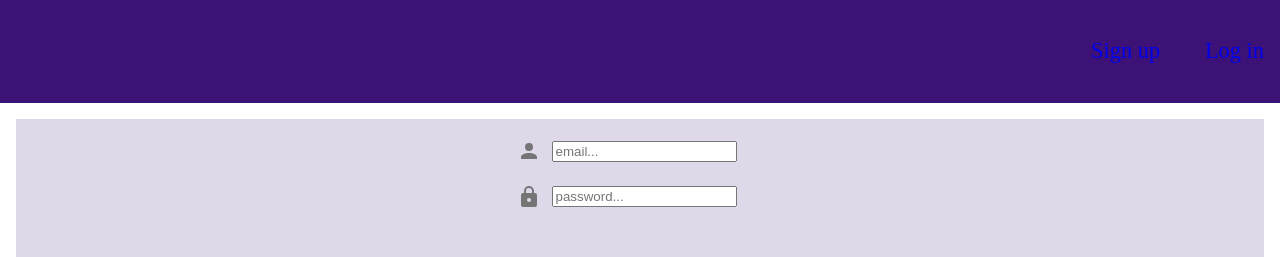
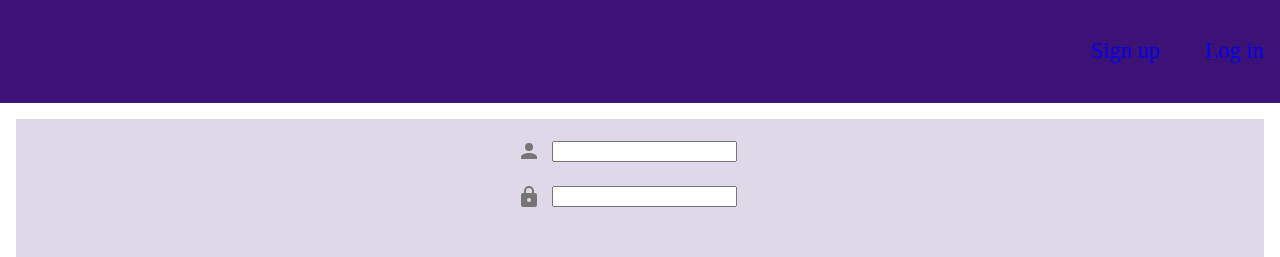
Before and after one commit to Phil-G-94/PricingPortal, a React (Vite) app in the folder frontend/: page /login in a window 1280 px wide. Shown: the top 257 px of the page. Built offline with nearby package versions, Linux system fonts and the light colour scheme; a web font is replaced by a local one.

Commit message:
fix: signup and login form html attributes

```diff
--- a/frontend/src/components/Login.jsx
+++ b/frontend/src/components/Login.jsx
@@ -20,7 +20,7 @@ function Login() {
 
         try {
             const response = await fetch(
-                "https://pricingportal.onrender.com/login",
+                "http://localhost:8080/login",
                 {
                     method: "POST",
                     headers: {
@@ -65,41 +65,43 @@ function Login() {
     return (
         <>
             <form
+                id="formLogin"
                 action="/login"
                 className="flex_col_place_items_center login-form"
                 onSubmit={onSubmitHandler}
             >
-                <label htmlFor="email" className="input-group">
+                <label htmlFor="login_email" className="input-group">
                     <Icon
                         path={mdiAccount}
-                        title="email"
+                        title="login_email"
                         size={1}
                         className="icon"
                     ></Icon>
                     <input
                         type="email"
-                        name="email"
-                        id="email"
-                        placeholder="email..."
-                        autoComplete="on"
+                        name="login_email"
+                        id="login_email"
+                        autoComplete="email"
                         ref={emailRef}
                         required
                     />
                 </label>
 
-                <label htmlFor="password" className="input-group">
+                <label
+                    htmlFor="login_password"
+                    className="input-group"
+                >
                     <Icon
                         path={mdiLock}
-                        title="password"
+                        title="login_password"
                         size={1}
                         className="icon"
                     ></Icon>
                     <input
                         type="password"
-                        name="password"
-                        id="password"
-                        placeholder="password..."
-                        autoComplete="on"
+                        name="login_password"
+                        id="login_password"
+                        autoComplete="current-password"
                         ref={passwordRef}
                         required
                     />
--- a/frontend/src/components/Signup.jsx
+++ b/frontend/src/components/Signup.jsx
@@ -56,11 +56,12 @@ function Signup() {
     return (
         <>
             <form
+                id="formSignup"
                 action="/signup"
                 className="flex_col_place_items_center signup-form"
                 onSubmit={onSubmitHandler}
             >
-                <label htmlFor="name" className="input-group">
+                <label htmlFor="signup_name" className="input-group">
                     <Icon
                         path={mdiBadgeAccount}
                         title="name"
@@ -69,14 +70,14 @@ function Signup() {
                     ></Icon>
                     <input
                         type="text"
-                        name="name"
-                        id="name"
-                        placeholder="name..."
+                        name="signup_name"
+                        id="signup_name"
+                        autoComplete="name"
                         ref={nameRef}
                         required
                     />
                 </label>
-                <label htmlFor="email" className="input-group">
+                <label htmlFor="signup_email" className="input-group">
                     <Icon
                         path={mdiAccount}
                         title="email"
@@ -85,14 +86,17 @@ function Signup() {
                     ></Icon>
                     <input
                         type="email"
-                        name="email"
-                        id="email"
-                        placeholder="email..."
+                        name="signup_email"
+                        id="signup_email"
+                        autoComplete="username"
                         ref={emailRef}
                         required
                     />
                 </label>
-                <label htmlFor="password" className="input-group">
+                <label
+                    htmlFor="signup_password"
+                    className="input-group"
+                >
                     <Icon
                         path={mdiLock}
                         title="email"
@@ -101,10 +105,9 @@ function Signup() {
                     ></Icon>
                     <input
                         type="password"
-                        name="password"
-                        id="password"
-                        placeholder="password..."
-                        autoComplete="on"
+                        name="signup_password"
+                        id="signup_password"
+                        autoComplete="new-password"
                         ref={passwordRef}
                         required
                     />
```
Also changed, not shown: 2 other files (tests, documents, lock files or other folders).
